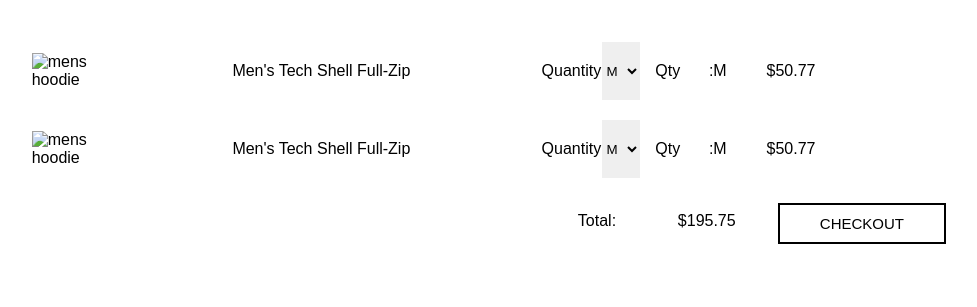
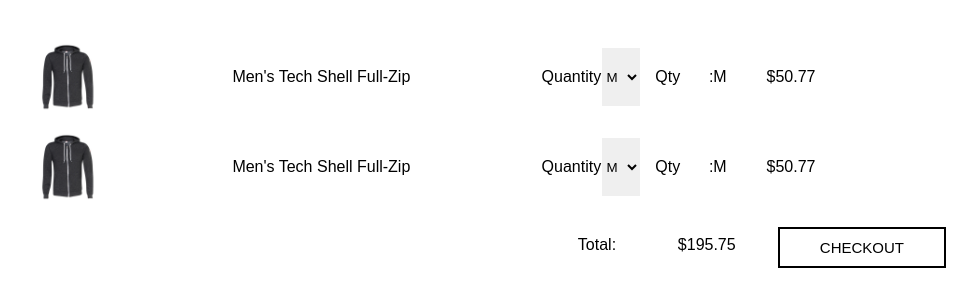
Before and after one commit to Ikram432k/shop_page, a plain HTML site: page cart.html in a window 1280 px wide. Shown: the part 139-446 px from the top of the page, without its empty margins (269-1246 px from the left). Drawn offline with Linux system fonts and the light colour scheme; the site is published under a folder, as on GitHub Pages, so addresses that start at the root find nothing.

Commit message:
created web page

```diff
--- a/cart.html
+++ b/cart.html
@@ -22,7 +22,7 @@
         <div class="cartItem">
             <div class="item">
                 <div class="itemInfo1">
-                    <img src="/images/cartItem.jpg" alt="mens hoodie">
+                    <img src="images/cartItem.jpg" alt="mens hoodie">
                     <p>Men's Tech Shell Full-Zip</p>
                 </div>
 
@@ -48,7 +48,7 @@
             </div>
             <div class="item">
                 <div class="itemInfo1">
-                    <img src="/images/cartItem.jpg" alt="mens hoodie">
+                    <img src="images/cartItem.jpg" alt="mens hoodie">
                     <p>Men's Tech Shell Full-Zip</p>
                 </div>
 
```
